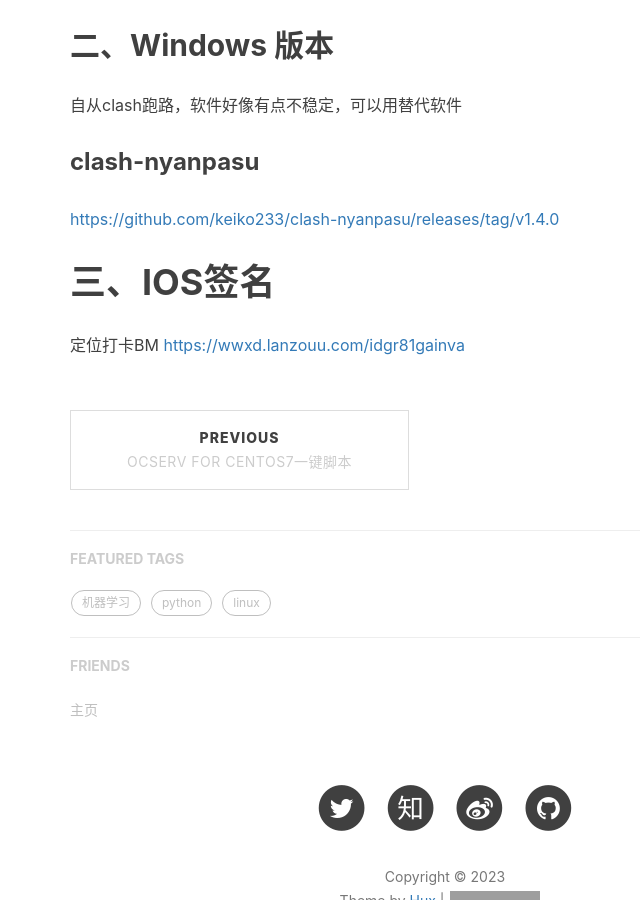
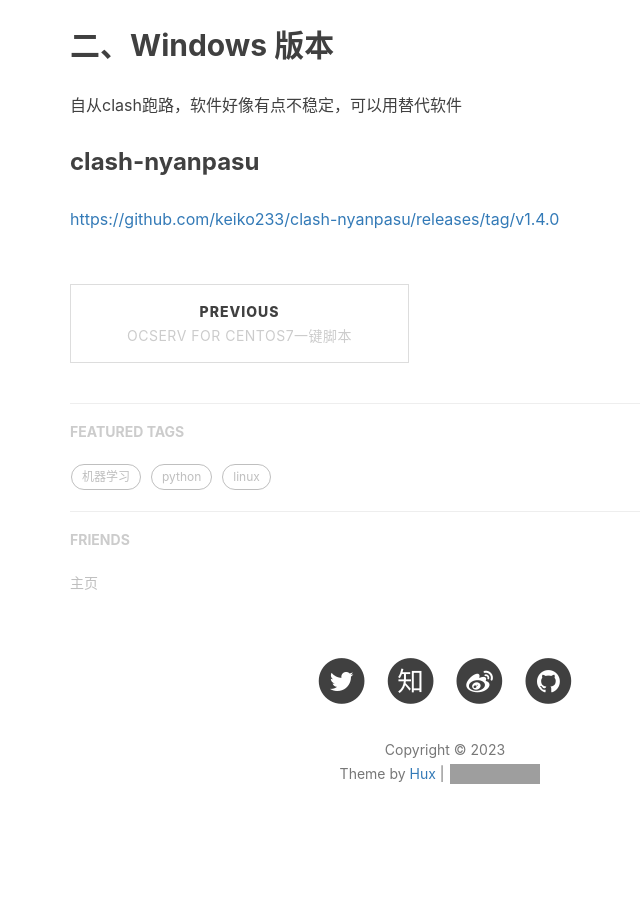
Before and after one commit to kingask/kingask.github.io, a Jekyll site: the page built from _posts/2023-11-25-soft.markdown, in a window 1280 px wide and 900 px high, scrolled down 1292 px. Shown: the whole window, without its empty margins (195-835 px from the left). Built offline with Jekyll 4.4.1, drawn with Linux system fonts in a browser that asks for light colours; nearby versions of some CDN libraries; comment, search, counter and statistics services are not loaded; grey boxes are pictures that could not be loaded.

Commit message:
modified:   _posts/2023-11-25-soft.markdown

```diff
--- a/_posts/2023-11-25-soft.markdown
+++ b/_posts/2023-11-25-soft.markdown
@@ -47,9 +47,3 @@
 ### clash-nyanpasu
 
 [https://github.com/keiko233/clash-nyanpasu/releases/tag/v1.4.0](https://github.com/keiko233/clash-nyanpasu/releases/tag/v1.4.0)
-
-
-# 三、IOS签名
-
-定位打卡BM
-[https://wwxd.lanzouu.com/idgr81gainva](https://wwxd.lanzouu.com/idgr81gainva)
```
